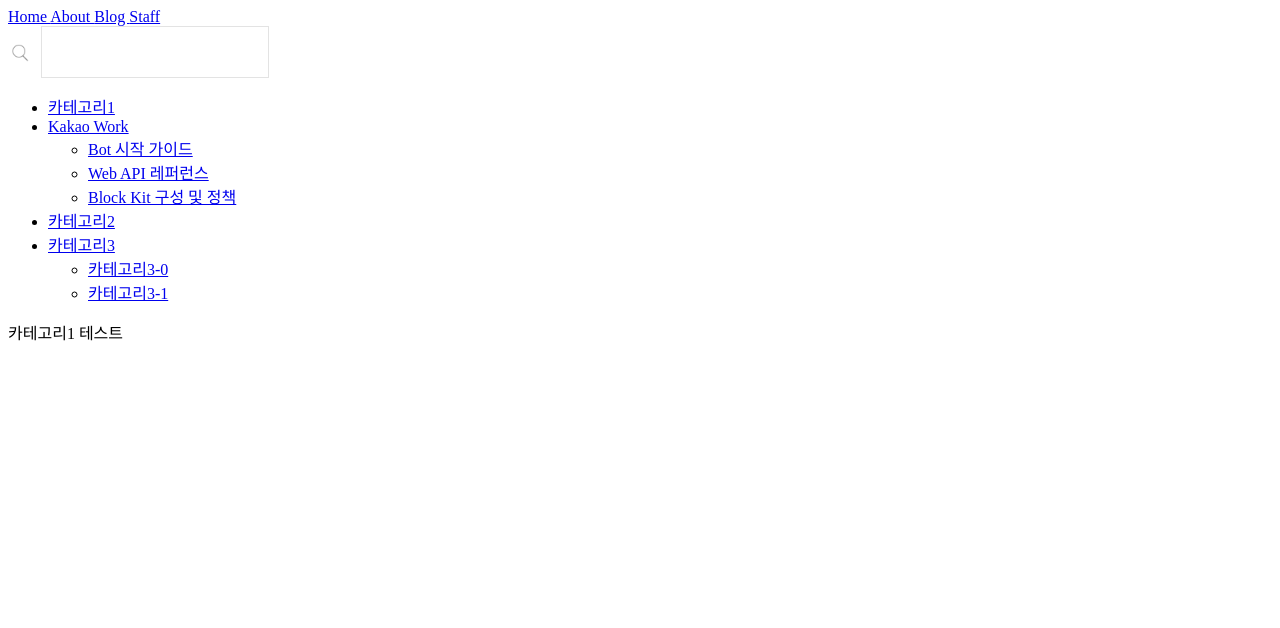
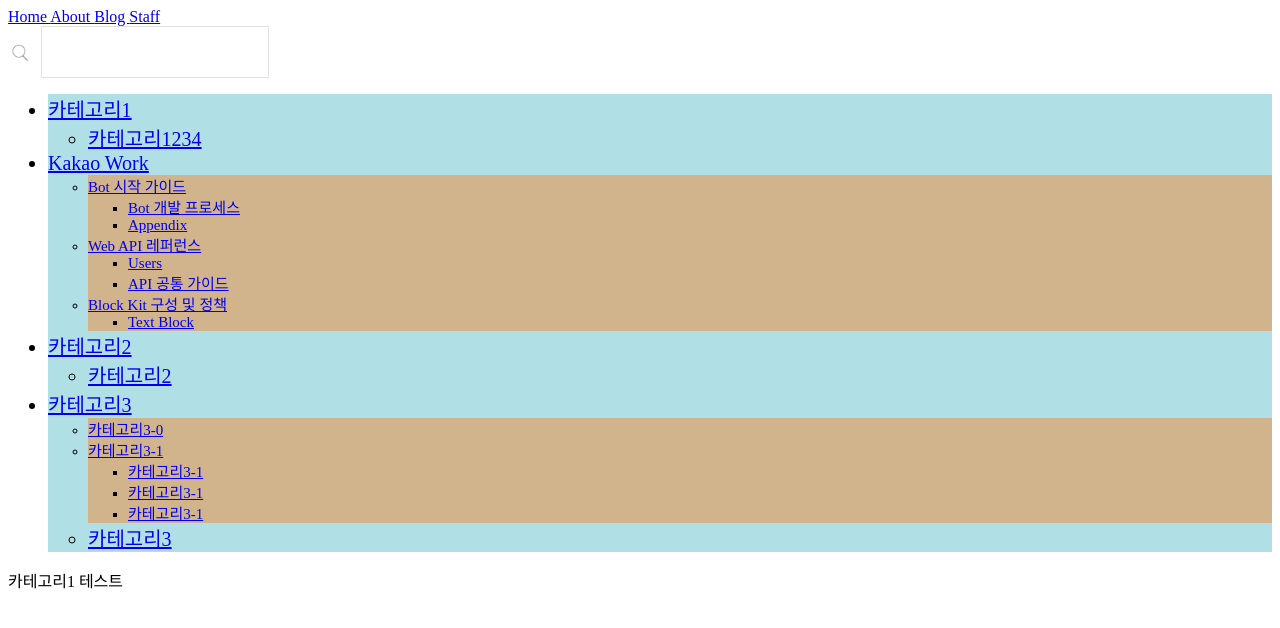
Before and after one commit to wngks8321/wngks8321.github.io, a Jekyll site: the page built from _posts/2020-10-26-category1.md, in a window 1280 px wide. Shown: the top 628 px of the page. Built offline with Jekyll 4.4.1, drawn with Linux system fonts in a browser that asks for light colours; nearby versions of some CDN libraries.

Commit message:
3뎁스 게시글 추가

```diff
--- a/_includes/head.html
+++ b/_includes/head.html
@@ -2,7 +2,7 @@
   <meta charset="utf-8">
   <title>{{ page.title }}</title>
   <link rel="stylesheet" href="/assets/tipuesearch/css/tipuesearch.css">
-  <link ref="stylesheet" href="/assets/css/styles.css">
+  <link rel="stylesheet" href="/assets/css/styles.css">
   <script src="https://ajax.googleapis.com/ajax/libs/jquery/3.2.1/jquery.min.js"></script>
   <script src="/assets/tipuesearch/tipuesearch_content.js"></script>
   <script src="/assets/tipuesearch/tipuesearch_set.js"></script>
--- a/_includes/sidebar.liquid
+++ b/_includes/sidebar.liquid
@@ -1,6 +1,8 @@
 <ul class="list_category">
     {% assign pages_list = site.pages %}
+    {% assign posts_list = site.posts %}
     {% assign categories = pages_list | where_exp: "item", "item.layout == 'category'" %}
+    {% assign posts = pages_list | where_exp: "item", "item.layout == 'post'" %}
 
     {% assign mainCategories = categories | where_exp: "item", "item.dir == '/'" | sort: "order" %}
     {% assign subCategories = categories | where_exp: "item", "item.dir != '/'" | sort: "order" %}
@@ -17,6 +19,30 @@
                             <a href="{{ site.baseurl }}{{ subCategory.url }}" class="subCategory-link {% if page.url == subCategory.url %}active{% endif %}">
                                 {{ subCategory.title }}
                             </a>
+                            <ul>
+                                {% for post in posts_list %}
+                                    {% assign postCategory = post.categories | first %}
+                                    {% if postCategory == subCategory.categoryName %}
+                                        <li>
+                                            <a href="{{ site.baseurl }}{{ post.url }}" class="link_subpost">
+                                                {{ post.title }}
+                                            </a>
+                                        </li>
+                                    {% endif %}
+                                {% endfor %}
+                            </ul>
+                        </li>
+                    {% endif %}
+                {% endfor %}
+            </ul>
+            <ul class="list_post">
+                {% for post in posts_list %}
+                    {% assign postCategory = post.categories | first %}
+                    {% if postCategory == mainCategory.categoryName %}
+                        <li>
+                            <a href="{{ site.baseurl }}{{ post.url }}" class="link_mainpost">
+                                {{ post.title }}
+                            </a>
                         </li>
                     {% endif %}
                 {% endfor %}
--- a/_posts/2020-10-26-category1.md
+++ b/_posts/2020-10-26-category1.md
@@ -1,6 +1,6 @@
 ---
 layout: post
-title: 카테고리1
+title: 카테고리1234
 categories: [category1]
 tags: [cate1]
 ---
--- a/_sass/main.scss
+++ b/_sass/main.scss
@@ -3,9 +3,11 @@
 }
 
 li.depth1 {
-  font-size:20px
+  font-size:20px;
+  background-color:powderblue;
 }
 
 li.depth2 {
-  font-size:15px
+  font-size:15px;
+  background-color:tan;
 }
```
Also changed, not shown: 8 other files.
